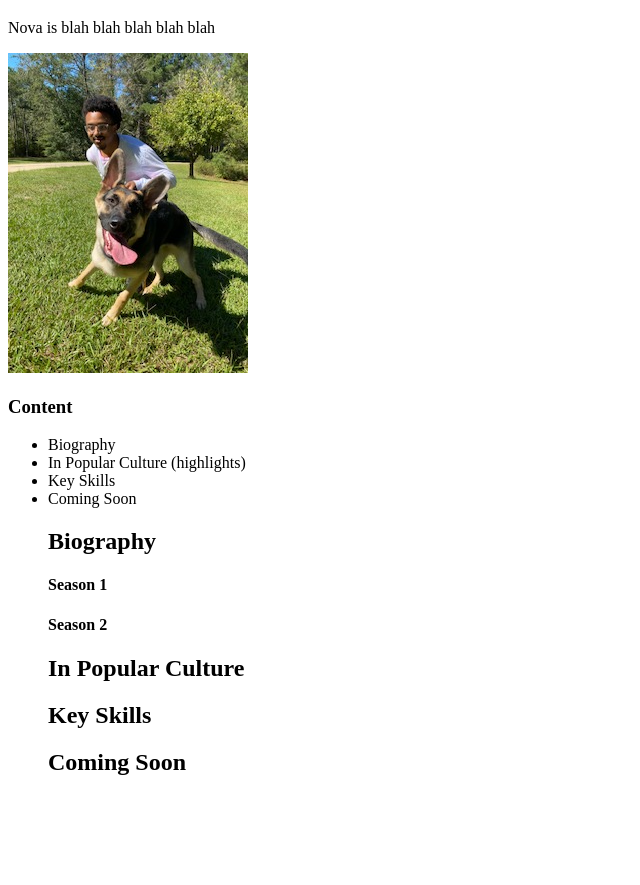
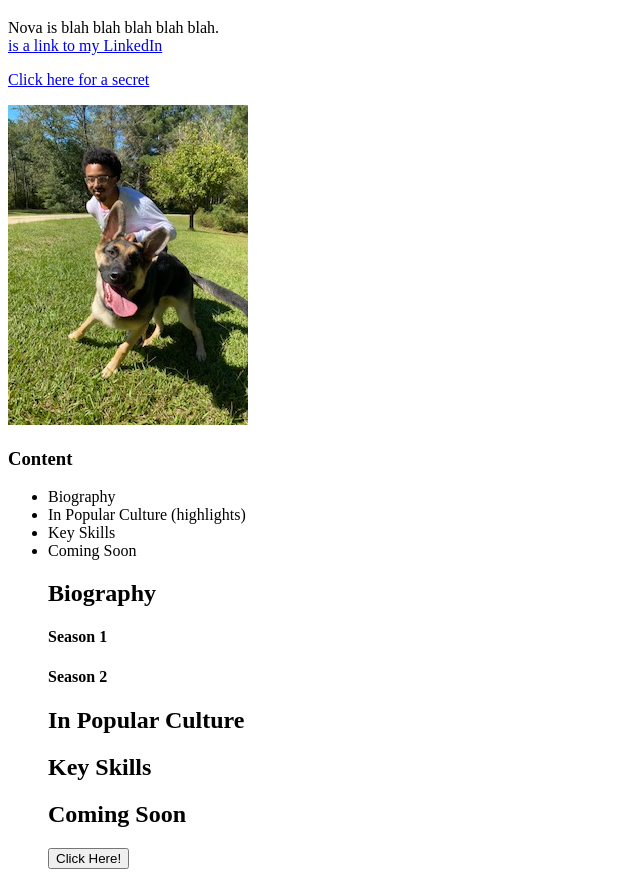
Before and after one commit to rcooper47/wdb-education, a plain HTML site: page index.html in a window 1280 px wide. Shown: the part 61-946 px from the top of the page, without its empty margins (0-640 px from the left). Before the commit the page ends 857 px from the top, so only its background shows below. Drawn offline with Linux system fonts and the light colour scheme.

Commit message:
Added button

```diff
--- a/index.html
+++ b/index.html
@@ -8,7 +8,10 @@
 </head>
 <body>
 <h1>Nova!!!</h1>
-<p>Nova is blah blah blah blah blah</p>
+<p>Nova is blah blah blah blah blah.<br>
+    <a href="linkedin.com/onlyryan" >is a link to my LinkedIn</a>
+</p>
+<p><a href="secret.html">Click here for a secret</a></p>
 <img src="images/me_and_nova.jpg" alt="dog and her mutt">
 <h3>Content</h3>
     <ul>
@@ -26,6 +29,9 @@
 <h2>Key Skills</h2>
 <h2>Coming Soon</h2>
 <p></p>
+<button onclick="alertHer()">Click Here!</button>
+<script>function alertHer() {alert("Thanks for being a fan!!");
+}</script>
 </body>
 
 </html>
```
Also changed, not shown: 1 other file.
